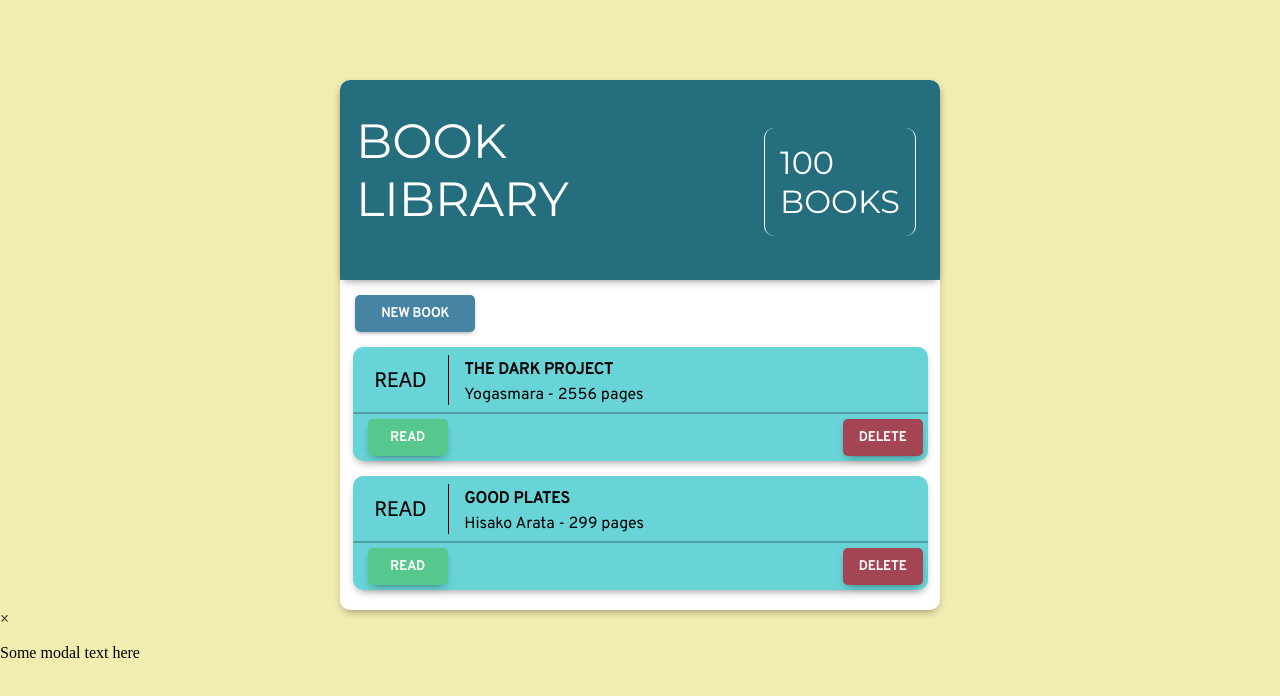
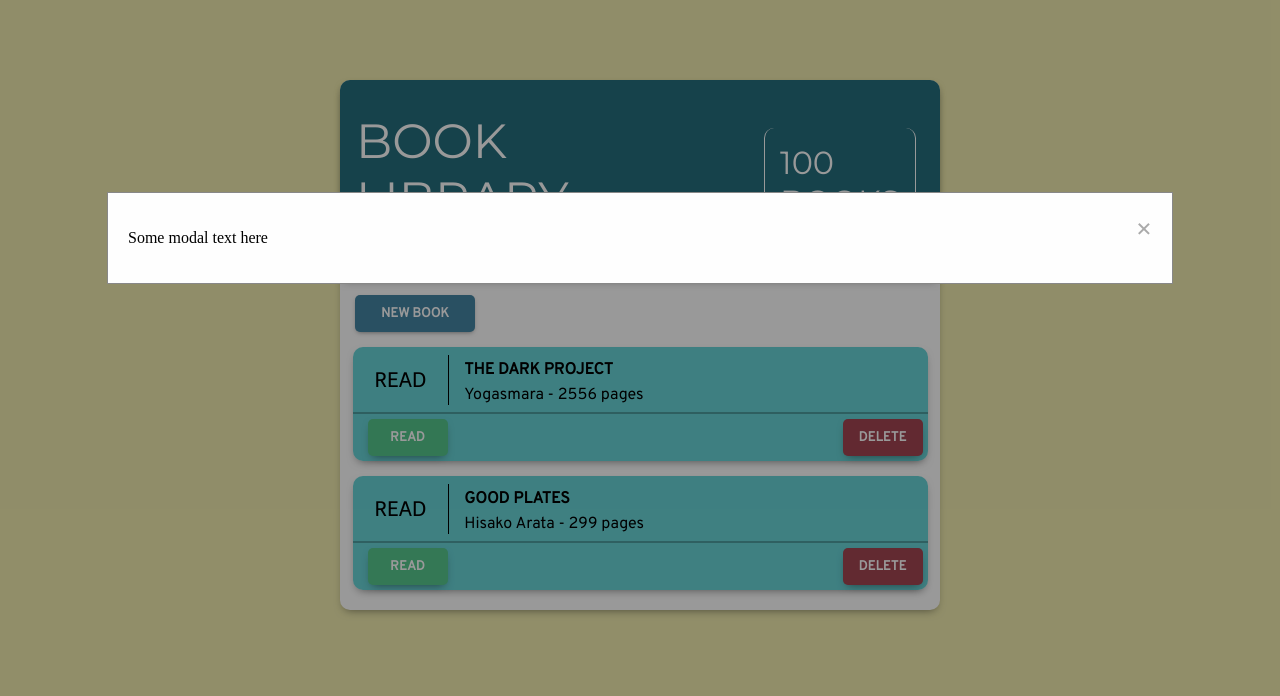
Before and after one commit to yoga1234/js-book-library, a plain HTML site: page index.html in a window 1280 px wide. Both pictures are taken after a click on the button "NEW BOOK". Drawn offline with Linux system fonts and the light colour scheme.

Commit message:
updating modal script

```diff
--- a/index.html
+++ b/index.html
@@ -7,6 +7,7 @@
   <title>Javascript Book Library</title>
   <link rel="shorcut icon" href="./img/top-icon.png">
   <link rel="stylesheet" href="./css/style.css">
+  <link rel="stylesheet" href="./css/modal.css">
 </head>
 <body>
 
@@ -48,5 +49,6 @@
   </div> <!-- id modal form -->
 
   <script src="./script/script.js"></script>
+  <script src="./script/modal.js"></script>
 </body>
 </html>
--- a/script/modal.js
+++ b/script/modal.js
@@ -0,0 +1,26 @@
+// get the modal
+let modal = document.getElementById("modal-form")
+
+// get the button that opens the modal
+let btn = document.getElementById("modal-button")
+
+// get the <span> element that closes the modal
+let span = document.querySelector(".close")
+
+// when the user clicks on the button, open the modal
+btn.onclick = function() {
+  modal.style.display = "block"
+}
+
+// when the user clicks on the close button, close the modal
+span.onclick = function() {
+  modal.style.display = "none"
+}
+
+// when user click outside the modal, close it
+window.onclick = function(event) {
+  console.log(event.target)
+  if(event.target == modal) {
+    modal.style.display = "none"
+  }
+}
```
